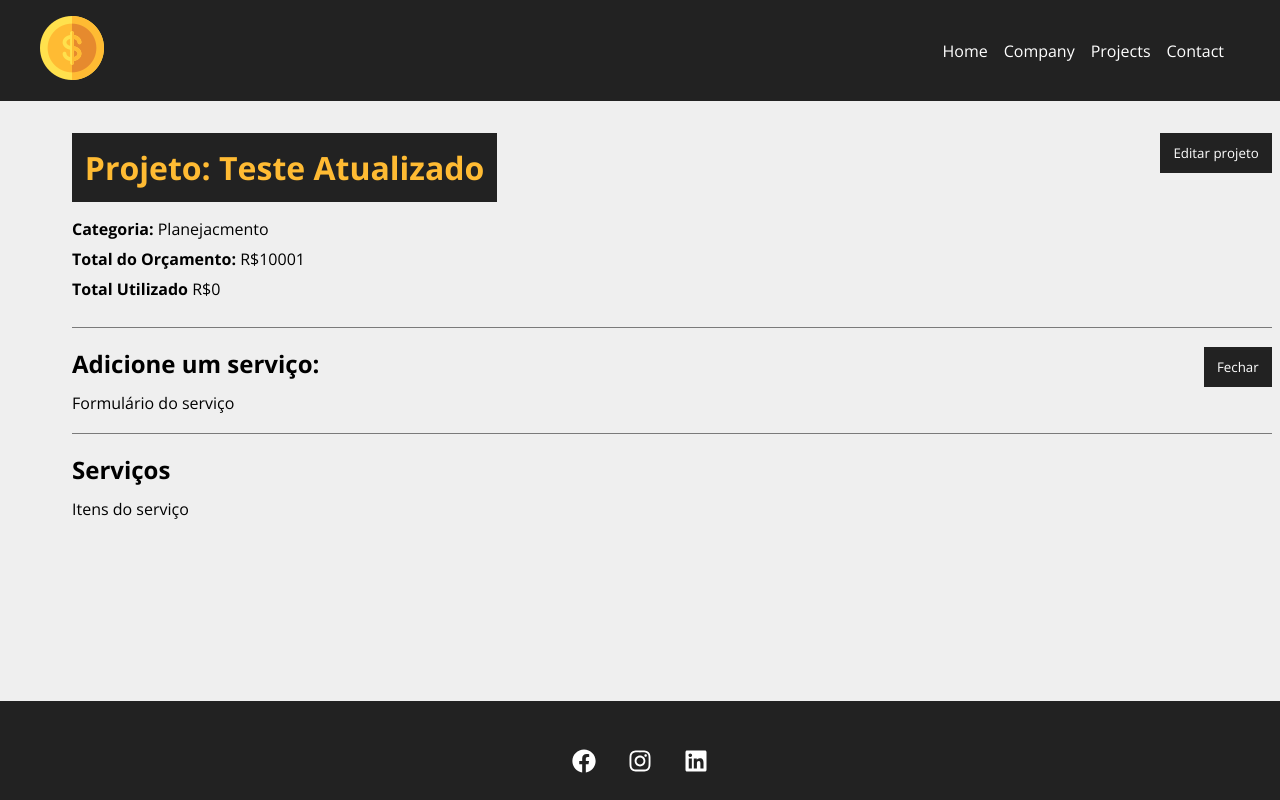
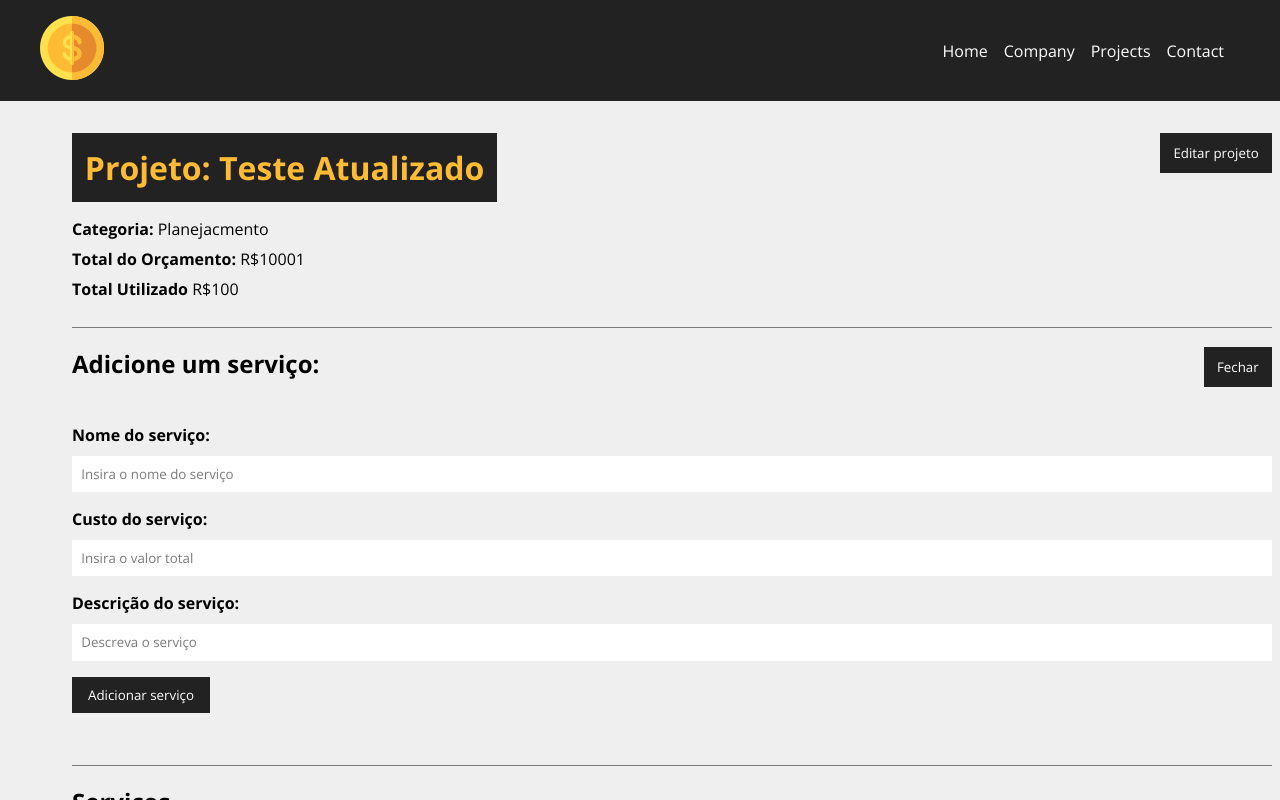
Before and after one commit to ruann-fernandess/Projeto_COSTS, a React (Create React App) app: page /project/cae0 in a window 1280 px wide. Both pictures are taken after a click on the button "Adicionar serviço". Shown: the top 800 px of the page. Built offline with nearby package versions, Linux system fonts and the light colour scheme; data requests are answered from the project's data file; the HTML template or start-up script is replaced by a standard one.

Commit message:
Aula 34 - Adicionando novos serviços

```diff
--- a/db.json
+++ b/db.json
@@ -8,8 +8,15 @@
         "id": "4",
         "name": "Planejacmento"
       },
-      "cost": 0,
-      "services": []
+      "cost": 100,
+      "services": [
+        {
+          "name": "Teste 3",
+          "cost": "100",
+          "description": "Pirulito pros dev",
+          "id": "915425d6-bbfa-428a-a180-268d4fe15b1c"
+        }
+      ]
     }
   ],
   "categories": [
@@ -27,7 +34,7 @@
     },
     {
       "id": "4",
-      "name": "Planejacmento"
+      "name": "Planejamento"
     }
   ]
 }
--- a/src/components/pages/Project.jsx
+++ b/src/components/pages/Project.jsx
@@ -1,3 +1,4 @@
+import {parse, v4 as uuidv4} from 'uuid'
 import styles from './Project.module.css'
 import { useParams } from 'react-router-dom'
 import { useState,useEffect } from 'react'
@@ -5,6 +6,7 @@
 import Container from '../layout/Container'
 import ProjectForm from '../project/ProjectForm'
 import Message from '../layout/Message'
+import ServiceForm from '../service/ServiceForm'
 
 function Project(){
     const {id} = useParams()
@@ -55,6 +57,43 @@
     .catch(err => console.log(err))
 }
 
+function createService(project){
+    setMessage('')
+    //last service
+    const lastService = project.services[project.services.length -1]
+
+    lastService.id = uuidv4()
+
+    const lastServiceCost = lastService.cost
+    const newCost = parseFloat(project.cost) + parseFloat(lastService.cost)
+
+    //max value validation
+    if(newCost > parseFloat(project.budget)){
+        setMessage('Orçamento ultrapassado, verifique o valor do serviço')
+        setType('error')
+        project.services.pop()
+        return false
+    }
+
+    //add service cost to project total cost
+    project.cost = newCost
+
+    //update project
+    fetch(`http://localhost:5000/projects/${project.id}`, {
+        method: 'PATCH',
+        headers:{
+            'Content-Type': 'application/json'
+        },
+        body: JSON.stringify(project)
+    })
+    .then((resp) => resp.json())
+    .then((data) => {
+        //exibir os serviços
+        console.log(data)
+    })
+    .catch(err => console.log(err))
+}
+
 function toggleProjectForm(){
     setShowProjectForm(!showProjectForm)
 }
@@ -97,7 +136,11 @@
                             {!showServiceForm ? 'Adicionar serviço' : 'Fechar'}
                         </button>
                         <div className={styles.project_info}>
-                            {showServiceForm && <div>Formulário do serviço</div>}
+                            {showServiceForm && (<ServiceForm
+                                handleSubmit={createService}
+                                btnText="Adicionar serviço"
+                                projectData={project}
+                            />)}
                         </div>
                     </div>
                     <h2>Serviços</h2>
--- /dev/null
+++ b/src/components/service/ServiceForm.jsx
@@ -0,0 +1,48 @@
+import styles from '../project/ProjectForm.module.css'
+import { useState } from 'react'
+import Input from '../form/Input'
+import SubmitButton from '../form/SubmitButton'
+
+function ServiceForm({handleSubmit, btnText, projectData}){
+
+    const [service, setService] = useState({})
+
+    function submit(e){
+        e.preventDefault()
+        projectData.services.push(service)
+        handleSubmit(projectData)
+    }
+
+    function handleChange(e){
+        setService({...service, [e.target.name]: e.target.value})
+    }
+
+    return(
+        <form onSubmit={submit} className={styles.form}>
+            <Input
+                type="text"
+                text="Nome do serviço"
+                name="name"
+                placeholder="Insira o nome do serviço"
+                handleOnChange={handleChange}
+            />
+            <Input
+                type="number"
+                text="Custo do serviço"
+                name="cost"
+                placeholder="Insira o valor total"
+                handleOnChange={handleChange}
+            />
+            <Input
+                type="text"
+                text="Descrição do serviço"
+                name="description"
+                placeholder="Descreva o serviço"
+                handleOnChange={handleChange}
+            />
+            <SubmitButton text={btnText}/>
+        </form>
+    )
+}
+
+export default ServiceForm
```
